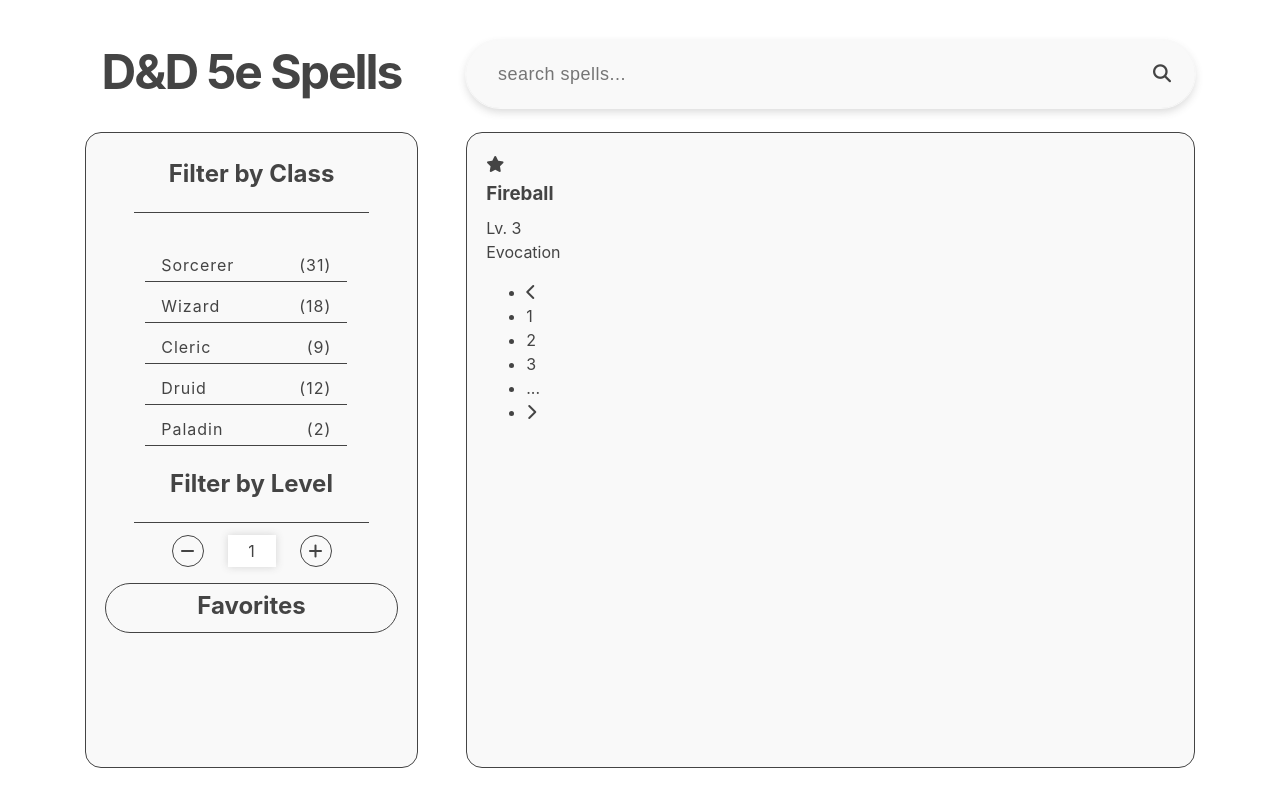
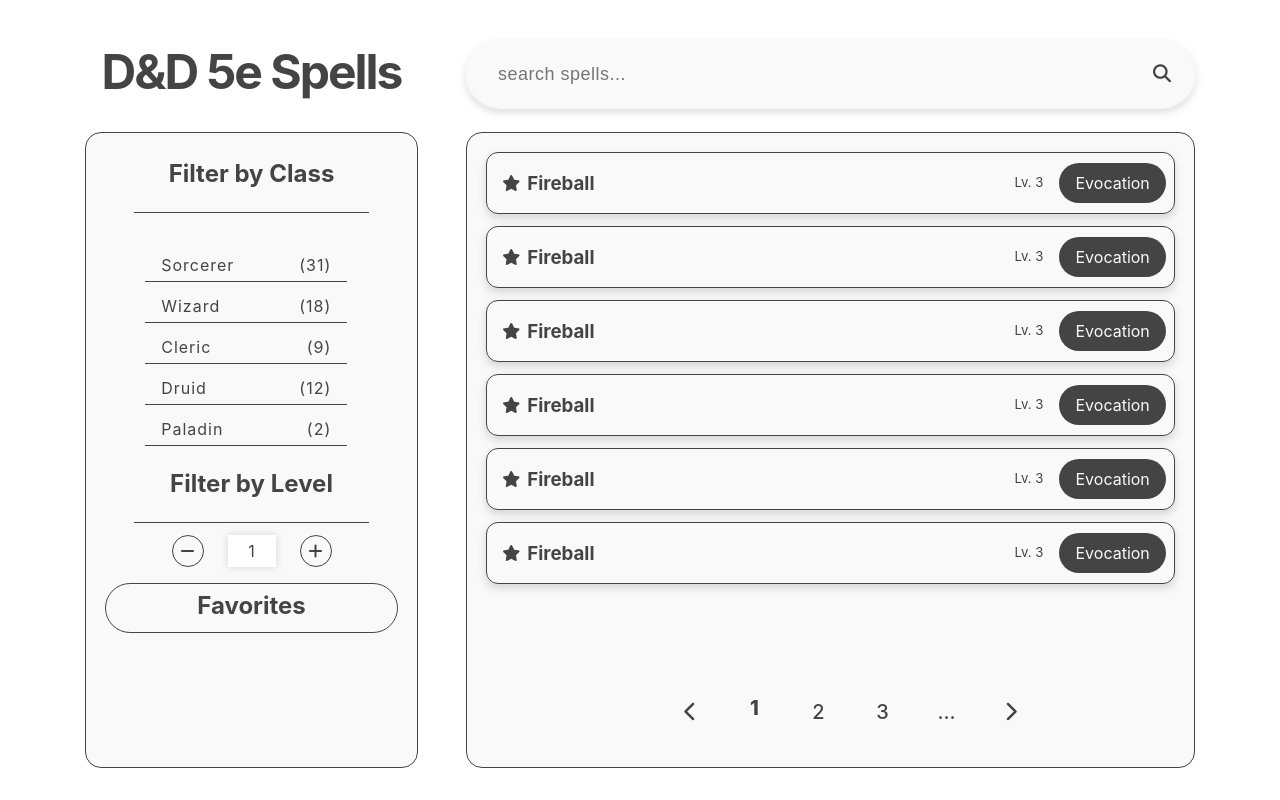
Before and after one commit to ChefDaddyJay/DND-Spell-Catalog, a website: page index.html in a window 1280 px wide. Drawn offline with Linux system fonts and the light colour scheme.

Commit message:
spell list css

```diff
--- a/css/styles.css
+++ b/css/styles.css
@@ -178,3 +178,92 @@
   background: var(--bg);
   flex-grow: 1;
 }
+
+.spell-list .spells {
+  height: 100%;
+  display: flex;
+  flex-direction: column;
+  gap: 0.75rem;
+}
+
+.spell-block {
+  display: flex;
+  width: 100%;
+  border: 1px solid var(--color);
+  border-radius: 12px;
+  align-items: center;
+  padding: 0.5rem;
+  box-shadow: 0 4px 8px rgba(68, 68, 68, 0.2);
+  transition: all 0.5s ease-in-out;
+  cursor: pointer;
+}
+
+.spell-block:hover {
+  box-shadow: 0 4px 16px rgba(68, 68, 68, 0.4);
+}
+
+.spell-block .fav {
+  width: 2rem;
+  height: 2rem;
+  display: flex;
+  justify-content: center;
+  align-items: center;
+}
+
+.spell-block h3 {
+  flex-grow: 1;
+  height: 2rem;
+  line-height: 2;
+}
+
+.spell-level {
+  padding: 0 1rem;
+  font-size: 0.825rem;
+}
+
+.spell-school {
+  background: var(--color);
+  color: var(--bg);
+  padding: 0.5rem 1rem;
+}
+
+.spell-list-controls {
+  list-style: none;
+  display: flex;
+  align-items: center;
+  justify-content: center;
+  gap: 2rem 32px;
+}
+
+.spell-list-controls li {
+  font-weight: 500;
+  cursor: pointer;
+  padding: 0.5rem;
+  width: 2rem;
+  height: 2rem;
+  border-radius: 50%;
+  display: flex;
+  justify-content: center;
+  align-items: center;
+  transition: all 0.3s ease-in-out;
+}
+
+.spell-list-controls li:hover {
+  box-shadow: 0 4px 8px rgba(68, 68, 68, 0.2);
+}
+
+.spell-list-controls:first-child {
+  font-weight: 800;
+  font-size: 20px;
+}
+
+.spell-list-controls:last-child {
+  font-weight: 800;
+  font-size: 20px;
+}
+
+.spell-list-controls .current-page {
+  font-weight: 800;
+  font-size: 20px;
+  transform: translateY(-4px);
+}
--- a/index.html
+++ b/index.html
@@ -75,10 +75,40 @@
               <div class="spell-level">Lv. 3</div>
               <div class="spell-school round-pill">Evocation</div>
             </div>
+            <div class="spell-block">
+              <div class="fav"><i class="fas fa-star"></i></div>
+              <h3>Fireball</h3>
+              <div class="spell-level">Lv. 3</div>
+              <div class="spell-school round-pill">Evocation</div>
+            </div>
+            <div class="spell-block">
+              <div class="fav"><i class="fas fa-star"></i></div>
+              <h3>Fireball</h3>
+              <div class="spell-level">Lv. 3</div>
+              <div class="spell-school round-pill">Evocation</div>
+            </div>
+            <div class="spell-block">
+              <div class="fav"><i class="fas fa-star"></i></div>
+              <h3>Fireball</h3>
+              <div class="spell-level">Lv. 3</div>
+              <div class="spell-school round-pill">Evocation</div>
+            </div>
+            <div class="spell-block">
+              <div class="fav"><i class="fas fa-star"></i></div>
+              <h3>Fireball</h3>
+              <div class="spell-level">Lv. 3</div>
+              <div class="spell-school round-pill">Evocation</div>
+            </div>
+            <div class="spell-block">
+              <div class="fav"><i class="fas fa-star"></i></div>
+              <h3>Fireball</h3>
+              <div class="spell-level">Lv. 3</div>
+              <div class="spell-school round-pill">Evocation</div>
+            </div>
           </div>
           <ul class="spell-list-controls">
             <li><i class="fas fa-chevron-left"></i></li>
-            <li class="curent-page">1</li>
+            <li class="current-page">1</li>
             <li>2</li>
             <li>3</li>
             <li>...</li>
```
